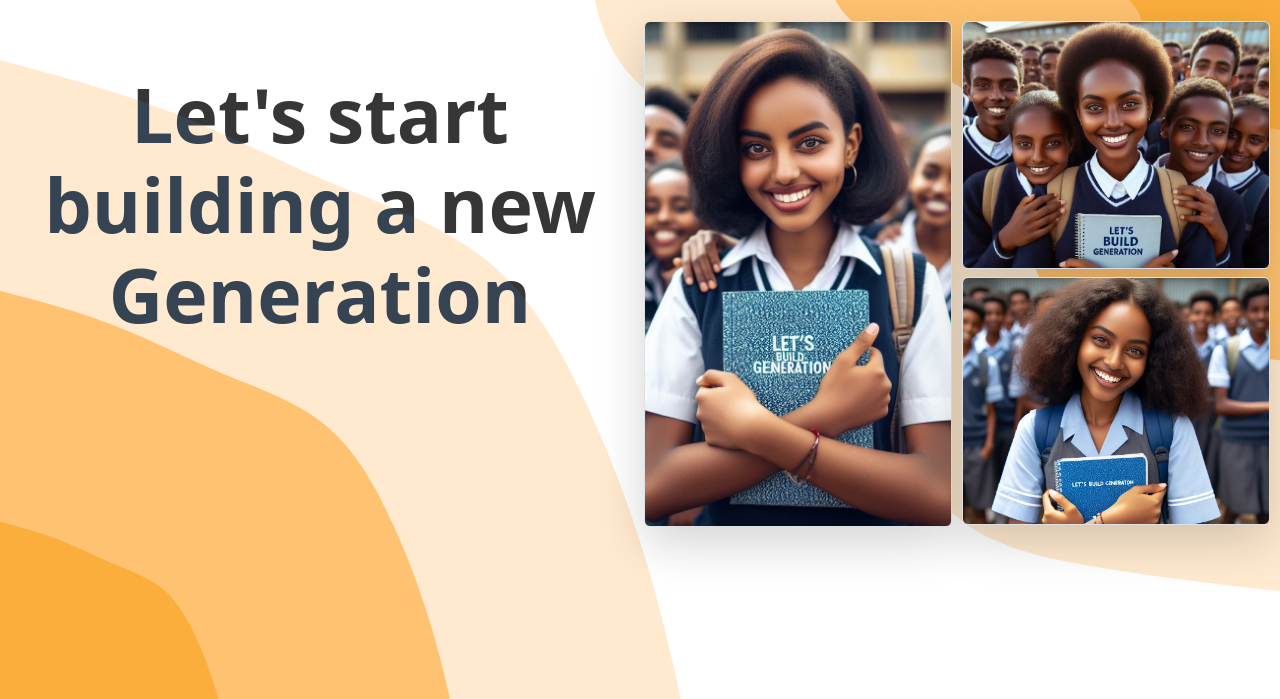
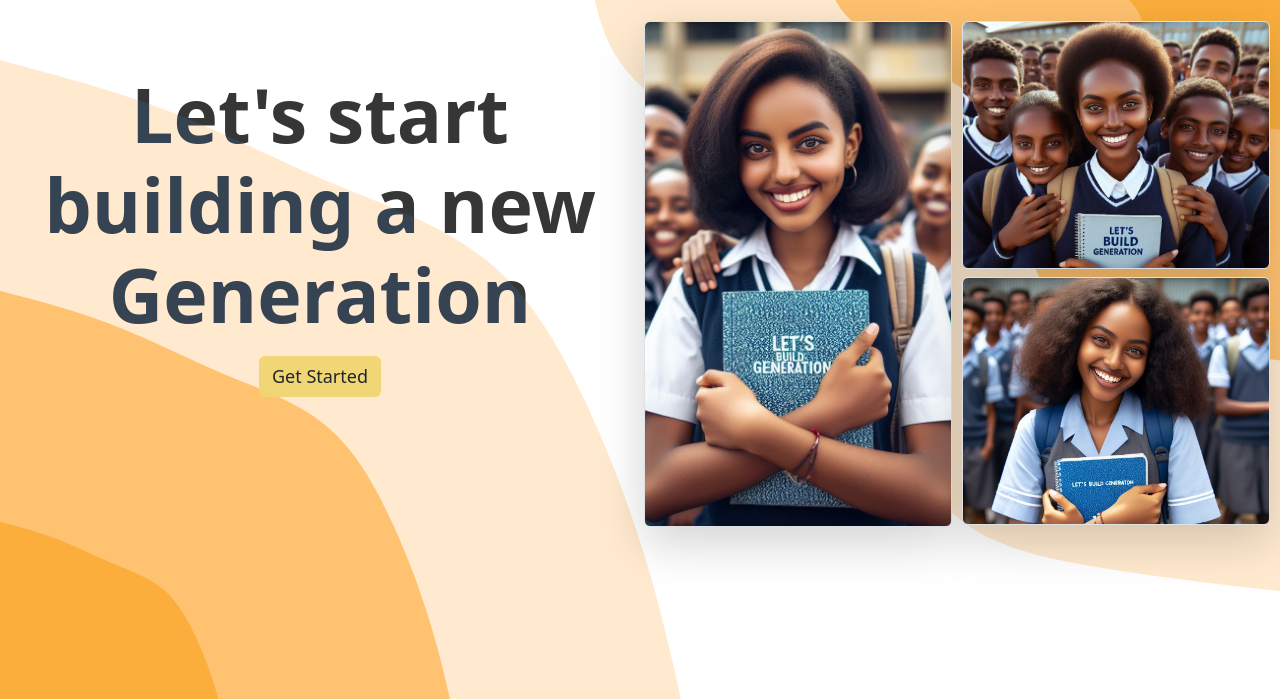
Before and after one commit to Fasel-Ergando/abba-school-website, a plain HTML site: page index.html in a window 1280 px wide. Shown: the part 101-800 px from the top of the page. Drawn offline with Linux system fonts and the light colour scheme.

Commit message:
added a button to the addBtn branch

```diff
--- a/CSS/style.css
+++ b/CSS/style.css
@@ -180,6 +180,14 @@ main {
  }
 }
 
+.getStartedBtn {
+  background: rgba(241, 213, 111, 0.936) !important;
+  font-size: 18px !important;
+  font-weight: 500 !important;
+  font-family: roboto;
+  color: var(--Default-black);
+}
+
 @media (max-width: 1024px) {
   .hero-text p {
     font-size: min(calc(3.9rem + 2vw), 15vw);
--- a/index.html
+++ b/index.html
@@ -161,10 +161,11 @@
 
   <main class="pt-lg-3 pt-0 pb-2 m-0 row px-0">
     <div class="hero-text pt-lg-5 pt-3 mb-3 cols-12 col-lg-6">
-      <div class="hero-text-inner mx-auto">
+      <div class="hero-text-inner mx-auto text-center">
         <p>
           Let's start building a new Generation
         </p>
+        <a class="btn getStartedBtn" role="button">Get Started</a>
       </div>
     </div>
 
```
